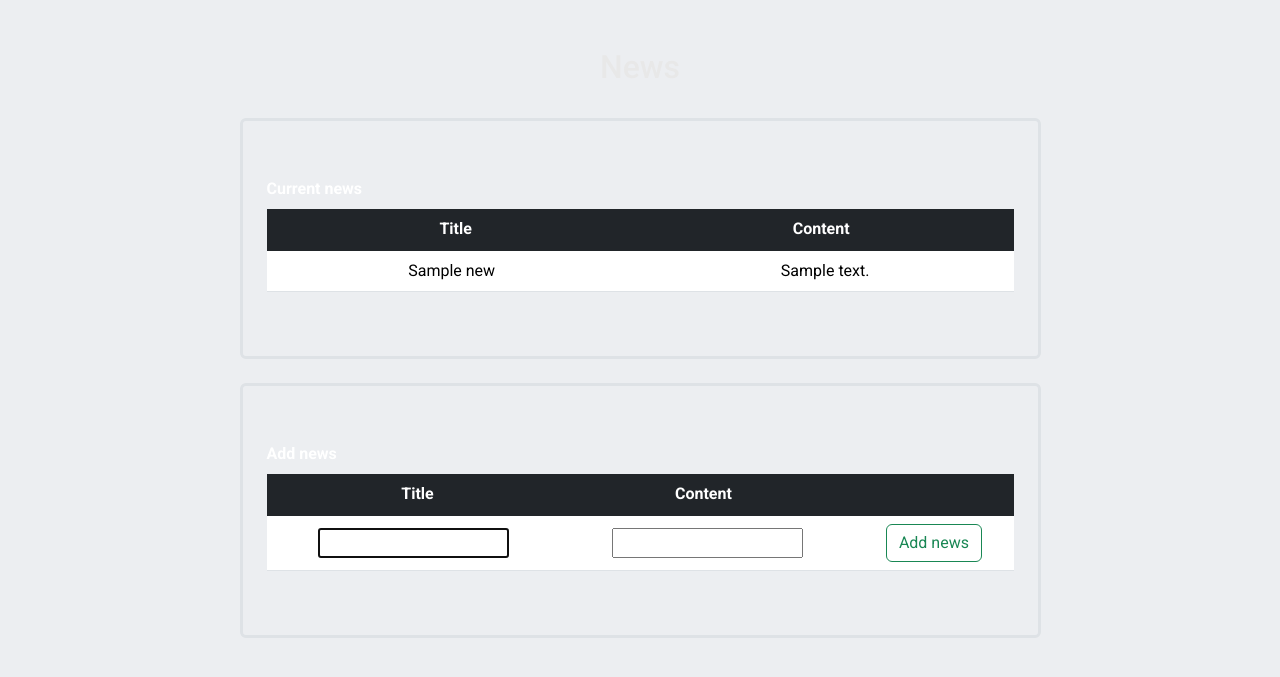
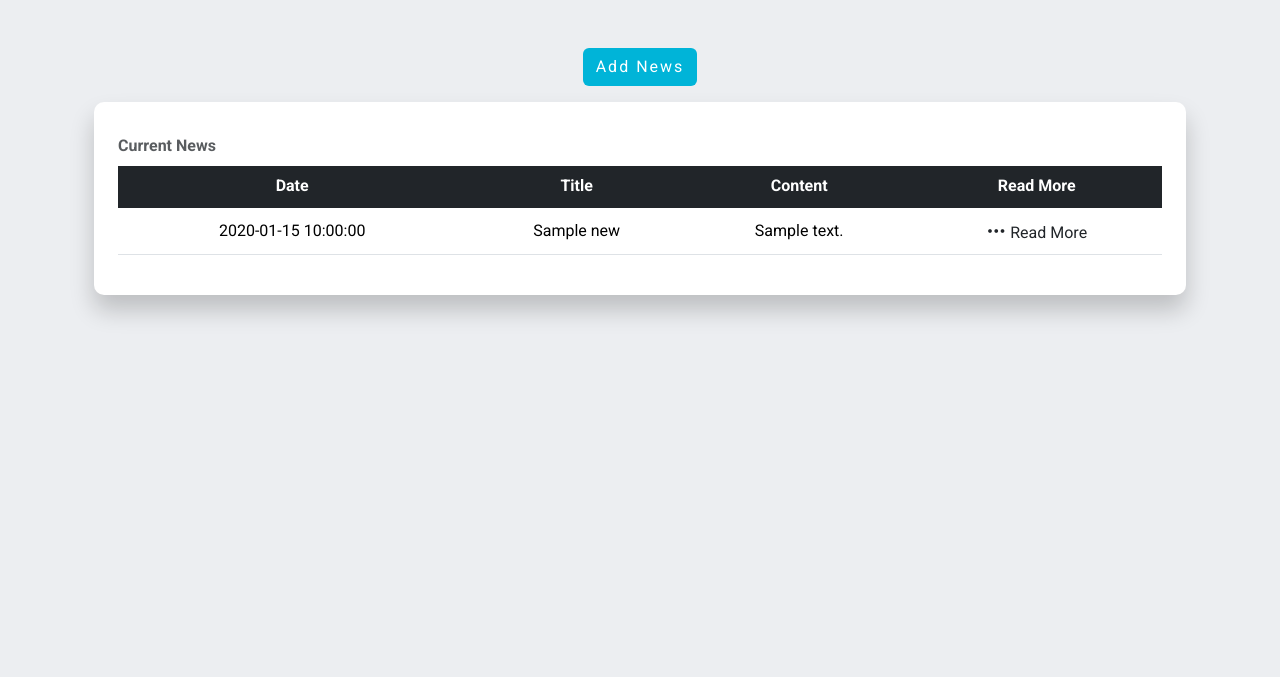
Before and after one commit to datogoglidze/cs50x-intranet, a Python web app: template intranet/front/templates/index.html in a window 1280 px wide. Shown: the part 40-717 px from the top of the page. Run offline with Jinja, Linux system fonts and the light colour scheme; the template is opened without the code that fills it: most values are stand-ins (such as "Sample title", 1, 10 or a date in 2020); lists and menus that the app fills with data are empty.

Commit message:
Revise news (#88)

```diff
--- a/intranet/flask/news.py
+++ b/intranet/flask/news.py
@@ -1,3 +1,6 @@
+import datetime
+from uuid import uuid4
+
 from dependency_injector.wiring import Provide, inject
 from flask import Blueprint, redirect, render_template, request
 from werkzeug import Response
@@ -27,6 +30,8 @@ def create_news(
     news_repository: NewsRepository = Provide[Container.news_repository],
 ) -> Response | tuple[str, int]:
     _news = News(
+        id=str(uuid4()),
+        creation_date=datetime.datetime.now().strftime("%Y/%m/%d, %H:%M"),
         title=request.form.get("title", ""),
         content=request.form.get("content", ""),
     )
--- a/intranet/front/templates/index.html
+++ b/intranet/front/templates/index.html
@@ -1,91 +1,164 @@
 {% extends "layout.html" %} {% block title %}Home {% endblock %} {% block main
 %}
 
-<div class="row d-flex flex-column container-fluid mx-auto">
-    <h2 class="text-center" style="color: #e8e8e8">News</h2>
+<style>
+    .box {
+        background: #ffffff;
+        box-shadow: 0 15px 25px rgba(0, 0, 0, 0.2);
+        border-radius: 10px;
+    }
+
+    .submit.btn,
+    .news.btn {
+        font-size: 16px;
+        letter-spacing: 2px;
+        color: #fff;
+        background: #00b4d8;
+    }
+
+    .submit.btn:hover,
+    .news.btn:hover {
+        background: #0077b6;
+        color: #fff;
+    }
+
+    .close.btn {
+        color: #1f1f1f;
+        border: 1px solid #838383;
+    }
+
+    .close.btn:hover {
+        border-color: #151515;
+    }
+</style>
+
+<div>
+    <button
+        type="button"
+        class="btn news mb-3"
+        data-bs-toggle="modal"
+        data-bs-target="#newsModal">
+        Add News
+    </button>
 
     <div
-        class="col-12 col-md-11 col-lg-10 col-xl-9 mt-4 mx-auto py-5 px-2 px-md-4 border border-3 rounded"
-        id="news"
+        class="modal fade"
+        id="newsModal"
+        tabindex="-1"
+        aria-labelledby="newsModalLabel"
+        aria-hidden="true">
+        <div class="modal-dialog">
+            <div class="modal-content">
+                <div class="modal-header">
+                    <h1 class="modal-title fs-5" id="newsModalLabel">Fill the Form</h1>
+                    <button
+                        type="button"
+                        class="btn-close"
+                        data-bs-dismiss="modal"
+                        aria-label="Close">
+                    </button>
+                </div>
+                <div class="modal-body">
+                    <form action="/news" method="post">
+                        <div class="mb-3">
+                            <label for="title" class="col-form-label">Title</label>
+                            <input type="text"
+                                   class="form-control"
+                                   id="title"
+                                   name="title"
+                                   autocomplete="off"
+                                   required/>
+                        </div>
+                        <div class="mb-3">
+                            <label for="content" class="col-form-label">Content</label>
+                            <textarea
+                                type="text"
+                                class="form-control"
+                                id="content"
+                                name="content"
+                                autocomplete="off"
+                                required></textarea>
+                        </div>
+                        <div class="modal-footer">
+                            <button type="button" class="btn close me-3" data-bs-dismiss="modal">
+                                Close
+                            </button>
+                            <button type="submit" class="btn submit">Submit</button>
+                        </div>
+                    </form>
+                </div>
+            </div>
+        </div>
+    </div>
+</div>
+
+<div class="box table-responsive position-relative p-4">
+    {% if news %}
+    <table
+        class="table table-hover caption-top align-middle text-center"
     >
-        <table
-            class="table table-responsive table-hover caption-top align-middle text-center"
-        >
-            <caption class="fw-bold text-white">
-                Current news
-            </caption>
+        <caption class="fw-bold">Current News</caption>
         <thead class="table-dark align-middle">
         <tr>
-                <th scope="col" style="padding-left: 1rem">Title</th>
-                <th scope="col" style="padding-right: 1rem">Content</th>
+            <th scope="col">Date</th>
+            <th scope="col">Title</th>
+            <th scope="col">Content</th>
+            <th scope="col" class="px-3">Read More</th>
         </tr>
         </thead>
-
         <tbody class="table-group-divider">
         {% for news in news %}
         <tr>
-                <td>{{ news.title }}</td>
-                <td>{{ news.content }}</td>
+            <th scope="row" class="fw-normal">{{ news.creation_date }}</th>
+            <th scope="row" class="fw-normal">{{ news.title }}</th>
+            <th scope="row" class="fw-normal">
+                {% set content_words = news.content.split() %}
+                {% if content_words|length > 20 %}
+                {{ content_words[:20]|join(' ') }}...
+                {% else %}
+                {{ news.content }}
+                {% endif %}
+            </th>
+            <th scope="row" class="fw-normal">
+                <button
+                    class="btn p-0 border-0 bg-transparent"
+                    data-bs-toggle="modal"
+                    data-bs-target="#readModal">
+                    <i class="bi bi-three-dots fs-5"></i> Read More
+                </button>
+
+                <div
+                    class="modal fade"
+                    id="readModal"
+                    tabindex="-1"
+                    aria-labelledby="readModalLabel"
+                    aria-hidden="true">
+                    <div class="modal-dialog modal-dialog-scrollable">
+                        <div class="modal-content">
+                            <div class="modal-header">
+                                <h1 class="modal-title fs-5" id="readModalLabel">{{ news.title }}</h1>
+                                <button
+                                    type="button"
+                                    class="btn-close"
+                                    data-bs-dismiss="modal"
+                                    aria-label="Close">
+                                </button>
+                            </div>
+                            <div class="modal-body">
+                                <div class="mb-3">
+                                    {{ news.content }}
+                                </div>
+                            </div>
+                        </div>
+                    </div>
+                </div>
+            </th>
         </tr>
         {% endfor %}
         </tbody>
     </table>
+    {% endif %}
 </div>
 
-    <div
-        class="col-12 col-md-11 col-lg-10 col-xl-9 mt-4 mx-auto py-5 px-2 px-md-4 border border-3 rounded"
-        id="create-news"
-    >
-        <form action="/news" method="post">
-            <table
-                class="table table-responsive caption-top align-middle text-center"
-            >
-                <caption class="fw-bold text-white">
-                    Add news
-                </caption>
-                <thead class="table-dark align-middle">
-                <tr>
-                    <th scope="col" style="padding-left: 1rem">Title</th>
-                    <th scope="col" style="padding-right: 1rem">Content</th>
-                    <th scope="col" style="padding-left: 1rem"></th>
-                </tr>
-                </thead>
-
-                <tbody class="table-group-divider">
-                <tr>
-                    <td>
-                        <label>
-                            <input
-                                autocomplete="off"
-                                autofocus
-                                type="text"
-                                name="title"
-                            />
-                        </label>
-                    </td>
-                    <td>
-                        <label>
-                            <input
-                                autocomplete="off"
-                                autofocus
-                                type="text"
-                                name="content"
-                            />
-                        </label>
-                    </td>
-                    <td>
-                        <button
-                            class="btn btn-outline-success"
-                            type="submit"
-                        >
-                            Add news
-                        </button>
-                    </td>
-                </tr>
-                </tbody>
-            </table>
-        </form>
-    </div>
-</div>
 
 {% endblock %}
--- a/intranet/front/templates/user_documents.html
+++ b/intranet/front/templates/user_documents.html
@@ -46,9 +46,9 @@ main %}
 </div>
 
 {% if documents %}
-<div class="box position-relative p-4">
+<div class="box table-responsive position-relative p-4">
     <table
-        class="table table-responsive table-hover caption-top align-middle text-center"
+        class="table table-hover caption-top align-middle text-center"
     >
         <caption class="fw-bold">All Documents</caption>
         <thead class="table-dark align-middle">
```
Also changed, not shown: intranet/core/news.py (+3 -4 lines), intranet/mssql/news.py (+21 -5 lines), intranet/mssql/scripts/news.sql (+6 -6 lines), tests/fake.py (+4 -0 lines), tests/unit/in_memory/test_news.py (+3 -0 lines). Lines whose indentation alone changed are shown as unchanged.
